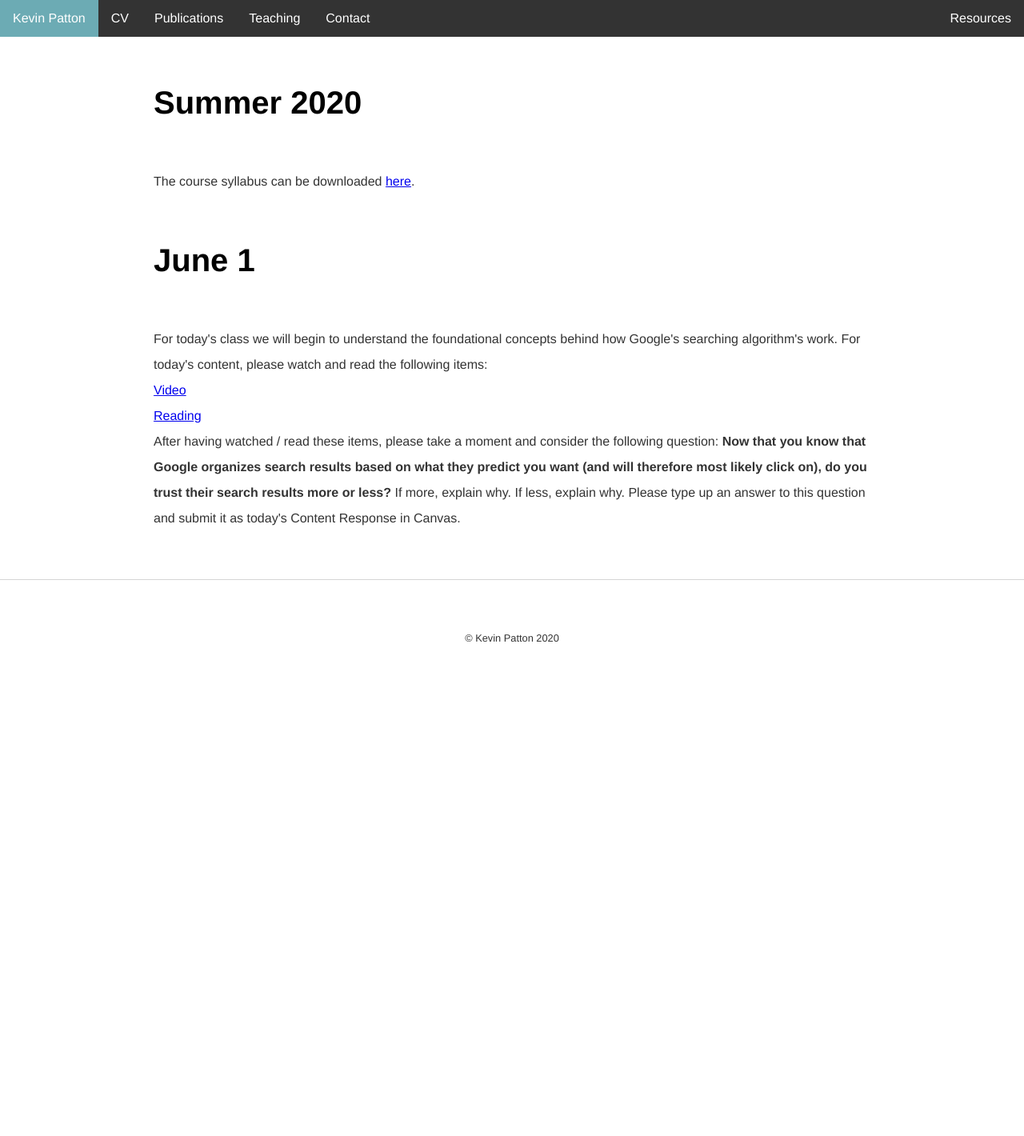
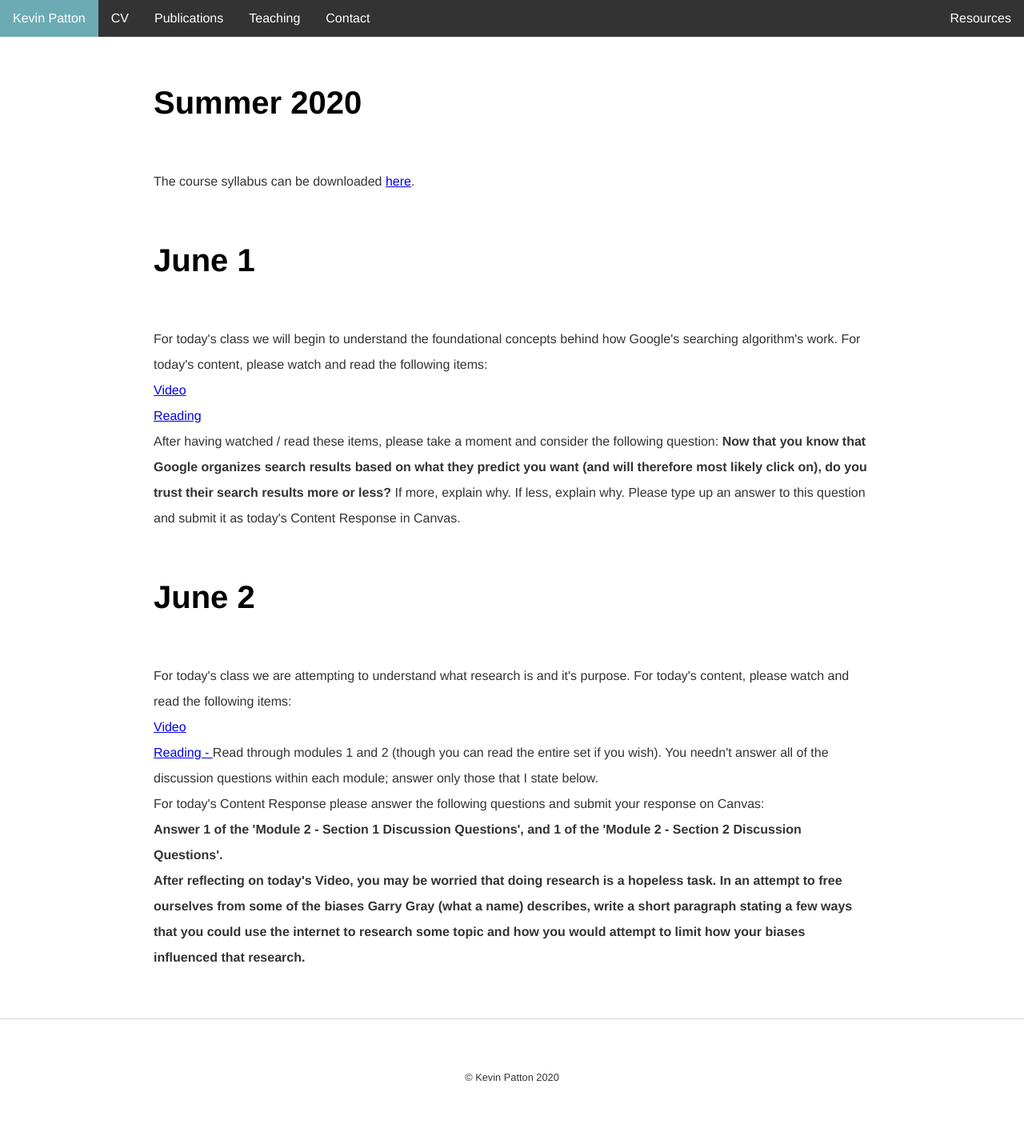
Before and after one commit to kevinjpatton/kevinjpatton.github.io, a Jekyll site: the page built from teaching/phil1020/index.html, in a window 1280 px wide. Shown: the whole page at 80% size. Built offline with Jekyll 4.4.1, drawn with Linux system fonts in a browser that asks for light colours; Markdown is read by kramdown in place of the engine named in the settings; before the commit the page ends 900 px from its top, so only the background shows below that.

Commit message:
Update index.html

```diff
--- a/teaching/phil1020/index.html
+++ b/teaching/phil1020/index.html
@@ -10,3 +10,11 @@ title: Philosophy 1020 - Kevin Patton
 <a href="https://www.youtube.com/watch?v=v7n7wZhHJj8" target="_blank">Video</a><br>
 <a href="https://ahrefs.com/blog/how-do-search-engines-work/" target="_blank">Reading</a><br>
 After having watched / read these items, please take a moment and consider the following question: <b>Now that you know that Google organizes search results based on what they predict you want (and will therefore most likely click on), do you trust their search results more or less?</b>  If more,  explain why.  If less,  explain why. Please type up an answer to this question and submit it as today's Content Response in Canvas.</p>
+
+<h1>June 2</h1>
+<p>For today's class we are attempting to understand what research is and it's purpose.  For today's content, please watch and read the following items:<br>
+<a href="https://youtu.be/JSV4VZ8gdUQ" target="_blank">Video</a><br>
+<a href="https://ori.hhs.gov/content/module-1-introduction-what-research" target="_blank">Reading - </a>Read through modules 1 and 2 (though you can read the entire set if you wish).  You needn't answer all of the discussion questions within each module; answer only those that I state below.<br>
+For today's Content Response please answer the following questions and submit your response on Canvas:<br>
+<b>Answer 1 of the 'Module 2 - Section 1 Discussion Questions', and 1 of the 'Module 2 - Section 2 Discussion Questions'.</b><br>
+<b>After reflecting on today's Video, you may be worried that doing research is a hopeless task.  In an attempt to free ourselves from some of the biases Garry Gray (what a name) describes, write a short paragraph stating a few ways that you could use the internet to research some topic and how you would attempt to limit how your biases influenced that research.</b></p>
```
